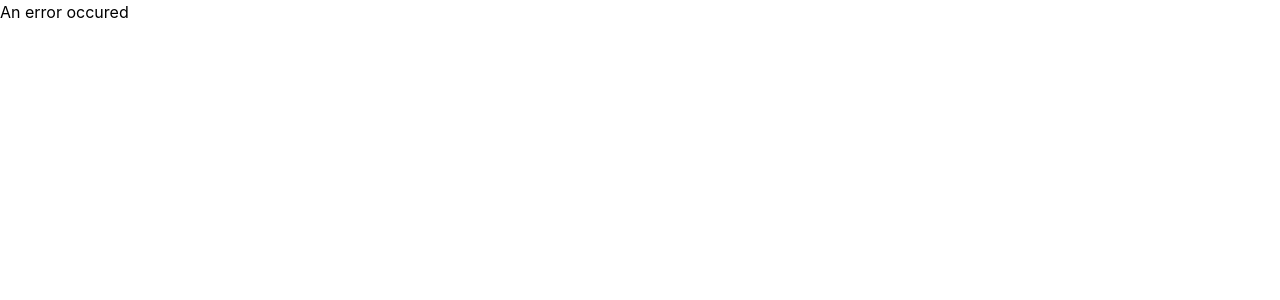
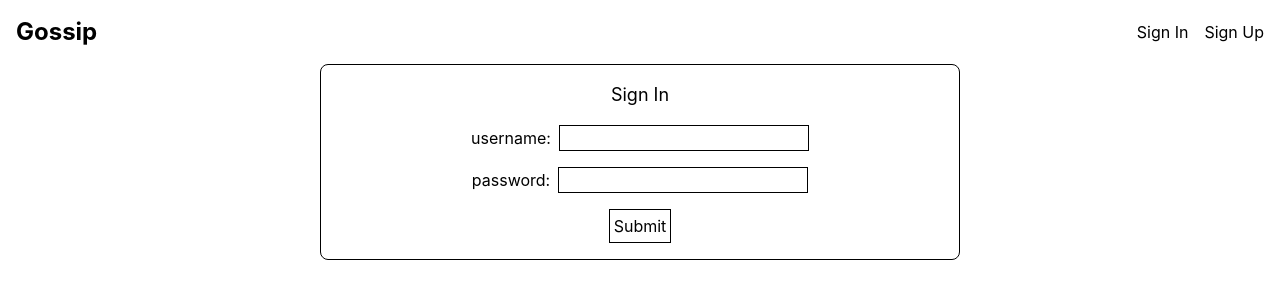
Before and after one commit to JeremyChuaWX/gossip, a React (Create React App) app in the folder frontend/: page /auth/signin in a window 1280 px wide. Shown: the top 300 px of the page. Built offline with nearby package versions, Linux system fonts and the light colour scheme; no server answers.

Commit message:
[frontend] remove baselayout loader to fix error page loading (loader returns error, results in error page rendering)

```diff
--- a/frontend/src/index.tsx
+++ b/frontend/src/index.tsx
@@ -20,7 +20,7 @@ import SignInPage from "./pages/signin-page";
 import SignUpPage from "./pages/signup-page";
 
 // layouts
-import BaseLayout, { baseLayoutLoader } from "./layouts/base-layout";
+import BaseLayout from "./layouts/base-layout";
 
 const TWO_MINS = 1000 * 60 * 2;
 
@@ -34,12 +34,7 @@ const queryClient = new QueryClient({
 
 const router = createBrowserRouter(
   createRoutesFromElements(
-    <Route
-      path="/"
-      element={<BaseLayout />}
-      errorElement={<ErrorPage />}
-      loader={baseLayoutLoader(queryClient)}
-    >
+    <Route path="/" element={<BaseLayout />} errorElement={<ErrorPage />}>
       <Route
         index
         element={<HomePage />}
--- a/frontend/src/layouts/base-layout.tsx
+++ b/frontend/src/layouts/base-layout.tsx
@@ -2,22 +2,8 @@ import { Outlet, useNavigate } from "react-router-dom";
 import { NavLink } from "react-router-dom";
 import { getMe as getMeApi } from "../api/users";
 import { signOut as signOutApi } from "../api/auth";
-import type { QueryClient } from "@tanstack/react-query";
 import { useMutation, useQueryClient } from "@tanstack/react-query";
 import { useQuery } from "@tanstack/react-query";
-
-function getMeQuery() {
-  return {
-    queryKey: ["get-me"],
-    queryFn: () => getMeApi(),
-  };
-}
-
-function baseLayoutLoader(queryClient: QueryClient) {
-  return async () => {
-    return queryClient.fetchQuery(getMeQuery());
-  };
-}
 
 function BaseLayout() {
   const queryClient = useQueryClient();
@@ -31,7 +17,10 @@ function BaseLayout() {
     },
   });
 
-  const { data: user } = useQuery(getMeQuery());
+  const { data: user } = useQuery({
+    queryKey: ["get-me"],
+    queryFn: () => getMeApi(),
+  });
 
   return (
     <>
@@ -62,4 +51,3 @@ function BaseLayout() {
 }
 
 export default BaseLayout;
-export { baseLayoutLoader };
```
